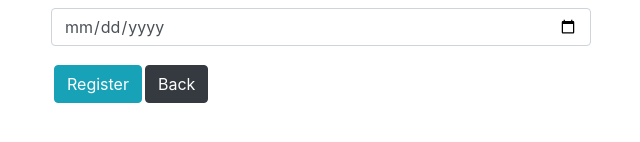
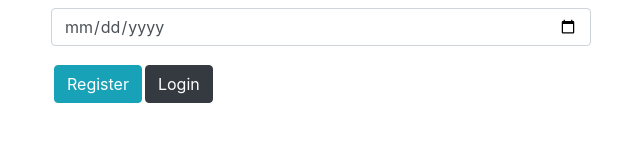
Before and after one commit to ClaraPapaya/myMovies-client, a React (Vite) app: page /register in a window 1280 px wide. Shown: the part 282-424 px from the top of the page, without its empty margins (319-959 px from the left). Built offline with nearby package versions, Linux system fonts and the light colour scheme.

Commit message:
Update form validation

```diff
--- a/src/components/registration-view/registration-view.jsx
+++ b/src/components/registration-view/registration-view.jsx
@@ -20,9 +20,12 @@ export function RegistrationView(props) {
 
   const handleSubmit = () => {
     e.preventDefaut();
+    console.log(username, password, email, birthday);
     const isValid = formValidation();
+    if (isValid) {
       // Send a request to the server to register a new user
-    axios.post('https://allmymovies.herokuapp.com/users', {
+      axios
+        .post('https://allmymovies.herokuapp.com/users', {
           Username: username,
           Password: password,
           Email: email,
@@ -36,6 +39,7 @@ export function RegistrationView(props) {
         .catch(e => {
           console.log('Error registering the user.')
         });
+    }
   }
 
   const formValidation = () => {
@@ -115,7 +119,7 @@ export function RegistrationView(props) {
       </Button>
 
       <Link to={'/'}>
-        <Button variant='dark'>Back</Button>
+        <Button variant='dark'>Login</Button>
       </Link>
     </Form>
   );
```
Also changed, not shown: 2 other files (tests, documents, lock files or other folders). Lines whose indentation alone changed are shown as unchanged.
